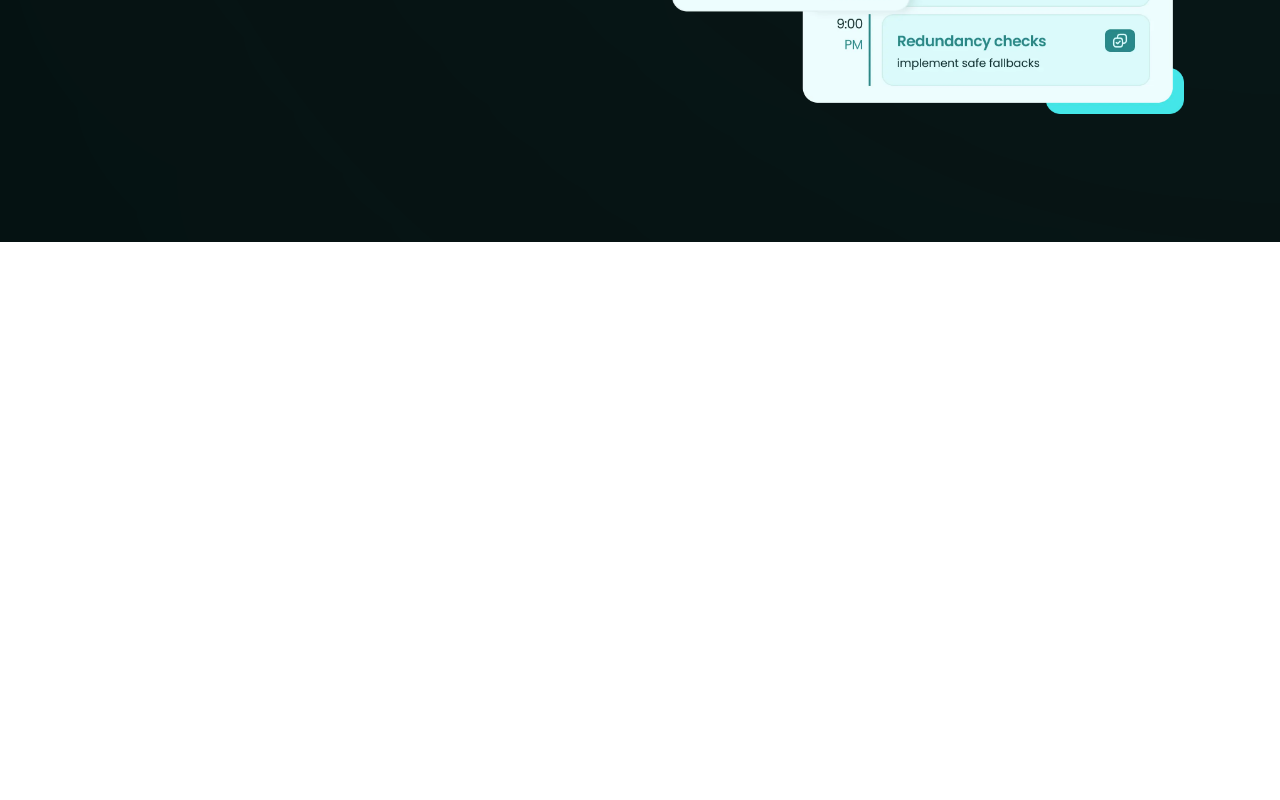
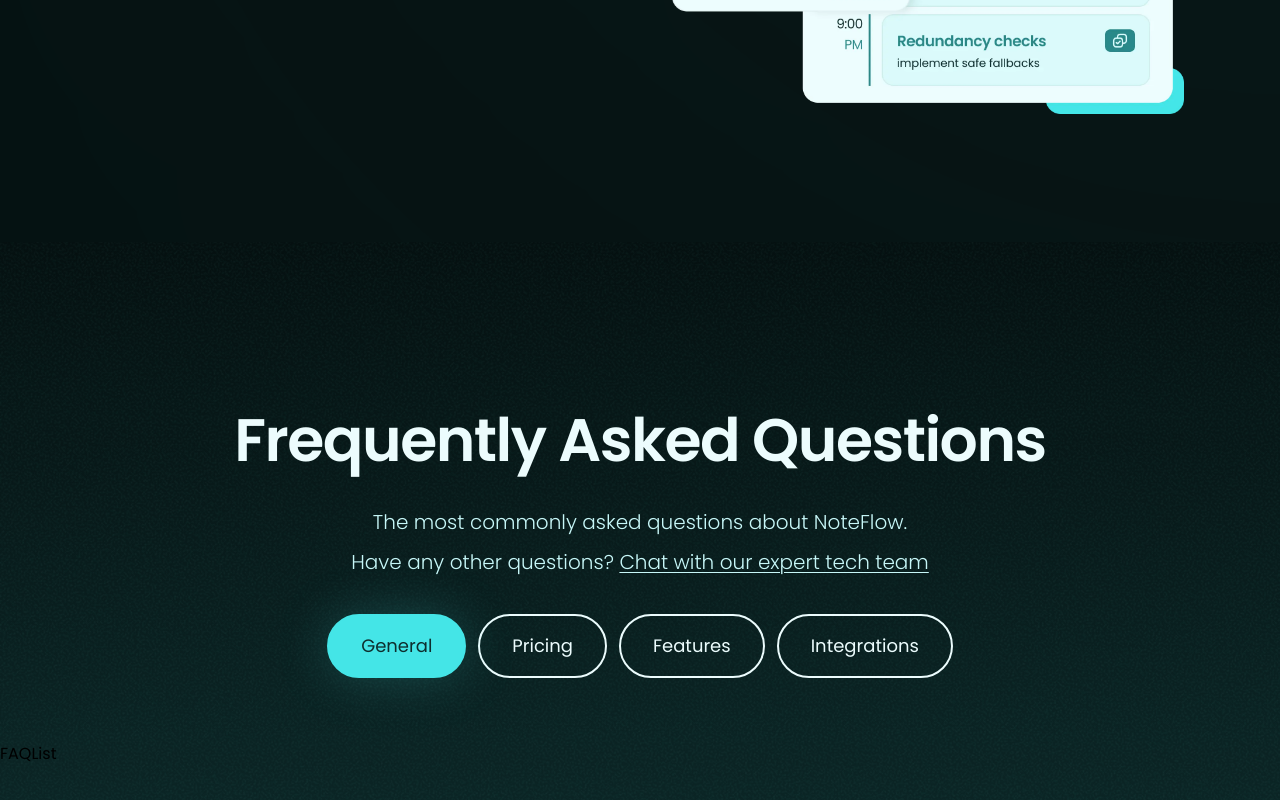
Before and after one commit to alexangria1992/noteflow-website, a React (Vite) app: page / in a window 1280 px wide. Shown: the part 3062-3862 px from the top of the page. Before the commit the page ends 3304 px from the top, so only its background shows below. Built offline with nearby package versions, Linux system fonts and the light colour scheme.

Commit message:
Desktop FAQs Section

```diff
--- a/src/App.jsx
+++ b/src/App.jsx
@@ -12,8 +12,8 @@
 // Main
 import Logos from './components/sections/Logos';
 import Main from './components/sections/Main';
-
 import Features from './components/sections/Features';
+import FAQs from './components/sections/FAQs/FAQs';
 
 function App() {
   return (
@@ -26,6 +26,7 @@
       <Main>
         <Logos />
         <Features />
+        <FAQs />
       </Main>
     </Page>
   );
--- /dev/null
+++ b/src/components/sections/FAQs/FAQ.jsx
@@ -0,0 +1,7 @@
+import React from 'react';
+
+function FAQ() {
+  return <div>FAQ</div>;
+}
+
+export default FAQ;
--- /dev/null
+++ b/src/components/sections/FAQs/FAQList.jsx
@@ -0,0 +1,7 @@
+import React from 'react';
+
+function FAQList() {
+  return <div>FAQList</div>;
+}
+
+export default FAQList;
--- /dev/null
+++ b/src/components/sections/FAQs/FAQs.jsx
@@ -0,0 +1,67 @@
+import React, { useState } from 'react';
+import { frequentlyAskedQuestions } from '../../../utils/content';
+import FAQList from './FAQList';
+FAQList;
+function FAQs() {
+  const [category, setCategory] = useState('General');
+  const [activeQuestion, setActiveQuestion] = useState(null);
+
+  const categoryObj = frequentlyAskedQuestions
+    .filter((obj) => obj.category === category)
+    .at(0);
+
+  const questionsArr = categoryObj.questions;
+
+  const handleQuestionClick = (id) =>
+    id === activeQuestion ? setActiveQuestion(null) : setActiveQuestion(id);
+
+  const handleCategoryClick = (category) => {
+    setActiveQuestion(null);
+    setCategory(category);
+    console.log(category);
+  };
+  return (
+    <section className='bg-gradient-to-bottom justify-items-center'>
+      <div className='w-full max-w-[90rem] py-32'>
+        <h2 className='text-primary-50 mb-8 text-center text-6xl font-semibold tracking-tight'>
+          Frequently Asked Questions
+        </h2>
+        <div className='mb-8 text-xl/loose font-light'>
+          <p className='text-primary-100 text-center'>
+            The most commonly asked questions about NoteFlow. <br />
+            Have any other questions?{' '}
+            <a href='' className='underline decoration-1 underline-offset-3'>
+              Chat with our expert tech team
+            </a>
+          </p>
+        </div>
+        <ul className='mb-16 flex flex-wrap justify-center gap-x-3 gap-y-4'>
+          {frequentlyAskedQuestions.map((obj) => (
+            <li key={obj.id}>
+              <button
+                onClick={() => handleCategoryClick(obj.category)}
+                className={`border-primary-50 text-primary-50 transition-properties cursor-pointer rounded-full border-2 px-8 py-3.5 text-lg/8 ${
+                  obj.category === category &&
+                  'bg-primary-500 text-primary-1300 border-primary-500 primary-glow'
+                } ${
+                  obj.caetogry !== category &&
+                  'hover:bg-primary-500 hover:text-primary-1300'
+                } `}
+              >
+                {obj.category}
+              </button>
+            </li>
+          ))}
+        </ul>
+        <FAQList
+          category={category}
+          questions={questionsArr}
+          activeQuestion={activeQuestion}
+          handleQuestionClick={handleQuestionClick}
+        />
+      </div>
+    </section>
+  );
+}
+
+export default FAQs;
```
